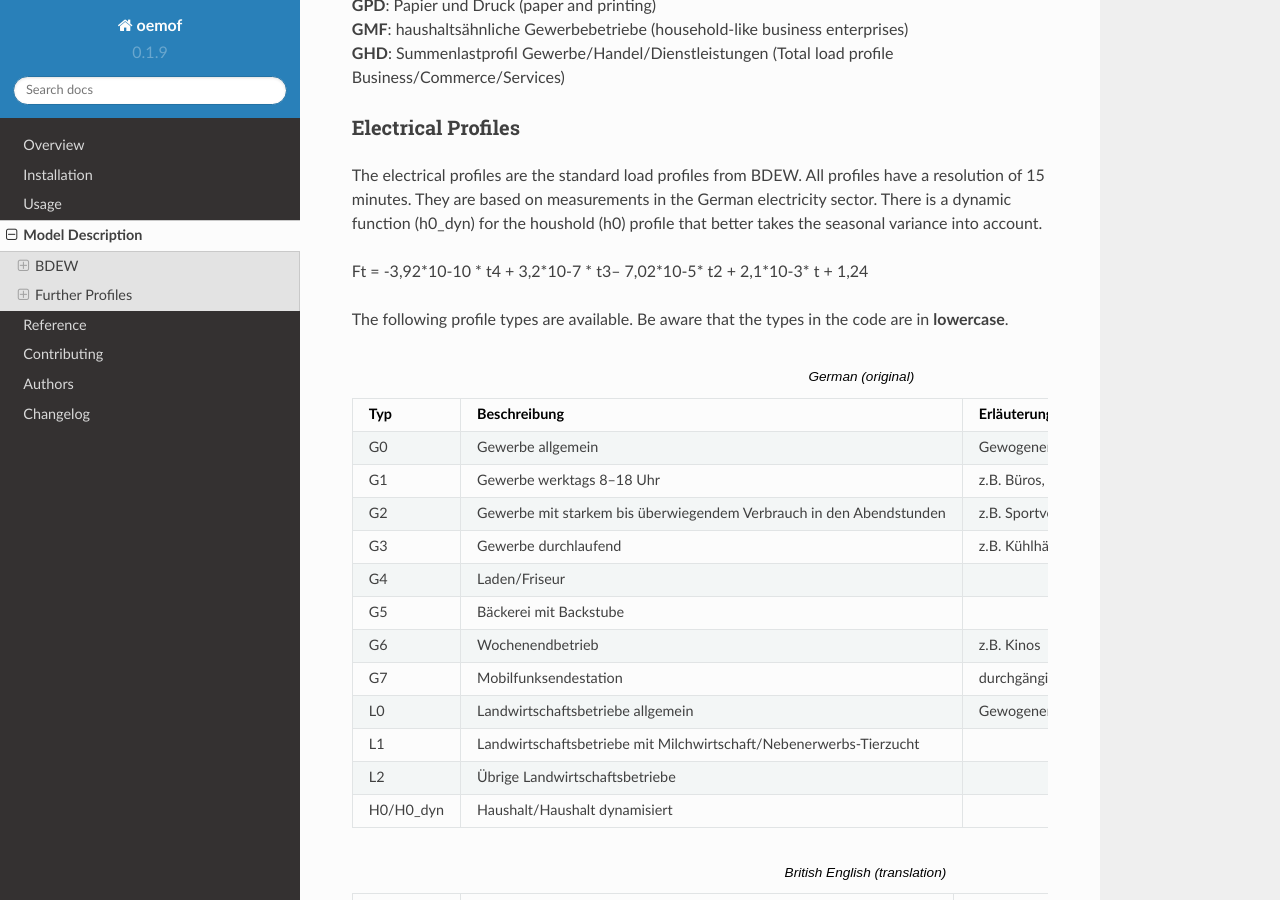
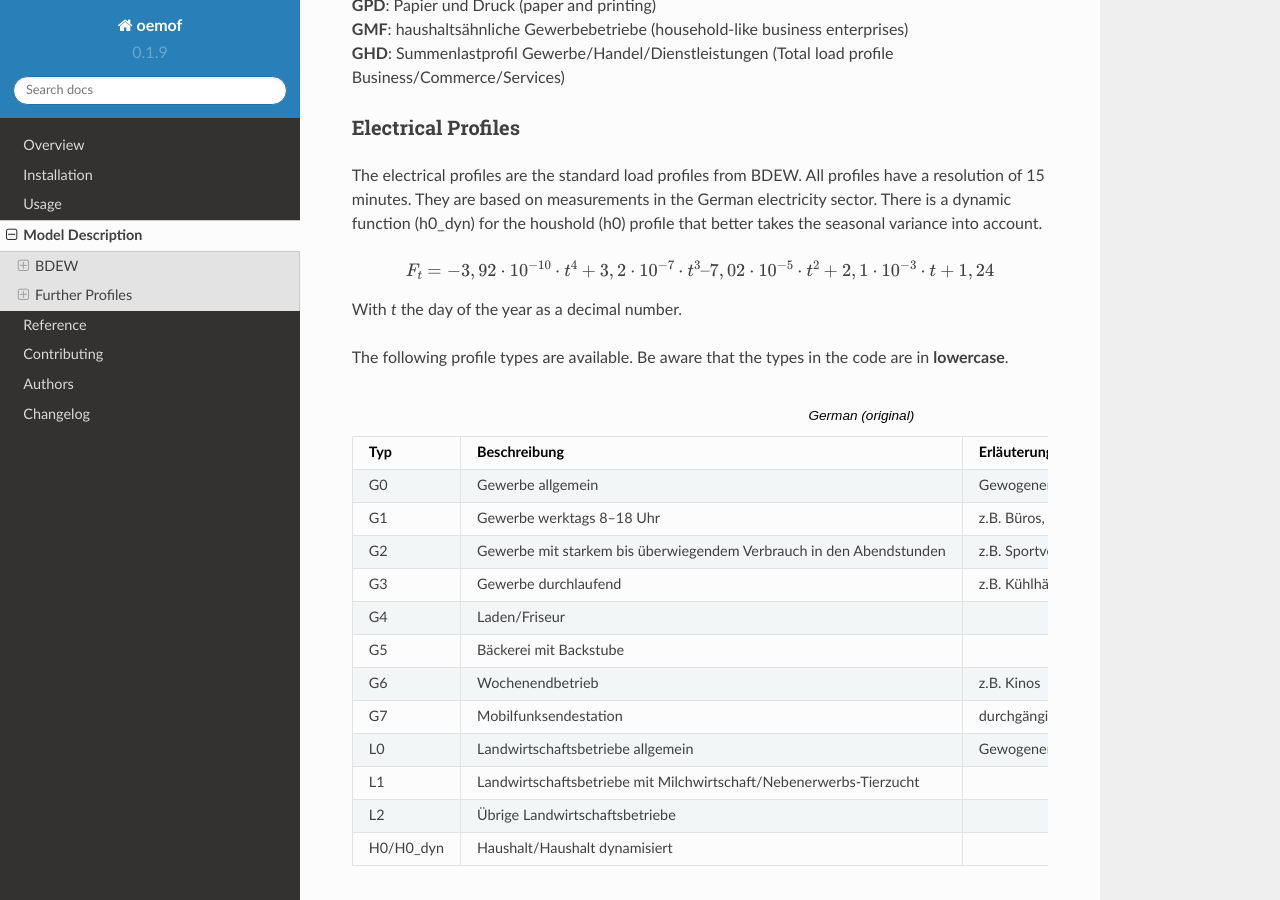
Before and after one commit to oemof/demandlib, a Sphinx documentation site: the page built from docs/description.rst, in a window 1280 px wide and 900 px high, scrolled down 1322 px. Built offline with Sphinx 7.4.7 and the Read the Docs theme 2.0.0, drawn with Linux system fonts in a browser that asks for light colours; formulas are drawn with MathJax 3.

Commit message:
Improve equation

```diff
--- a/docs/description.rst
+++ b/docs/description.rst
@@ -67,7 +67,11 @@ have a resolution of 15 minutes. They are based on measurements in the German
 electricity sector. There is a dynamic function (h0_dyn) for the houshold (h0)
 profile that better takes the seasonal variance into account.
 
-Ft = -3,92*10-10 * t4 + 3,2*10-7 * t3– 7,02*10-5* t2 + 2,1*10-3* t + 1,24
+.. math::
+
+    F_t = -3,92\cdot10^{-10} \cdot t^4 + 3,2\cdot10^{-7} \cdot t^3– 7,02\cdot10^{-5}\cdot t^2 + 2,1\cdot10^{-3}\cdot t + 1,24
+
+With `t` the day of the year as a decimal number.
 
 The following profile types are available.
 Be aware that the types in the code are in **lowercase**.
```
